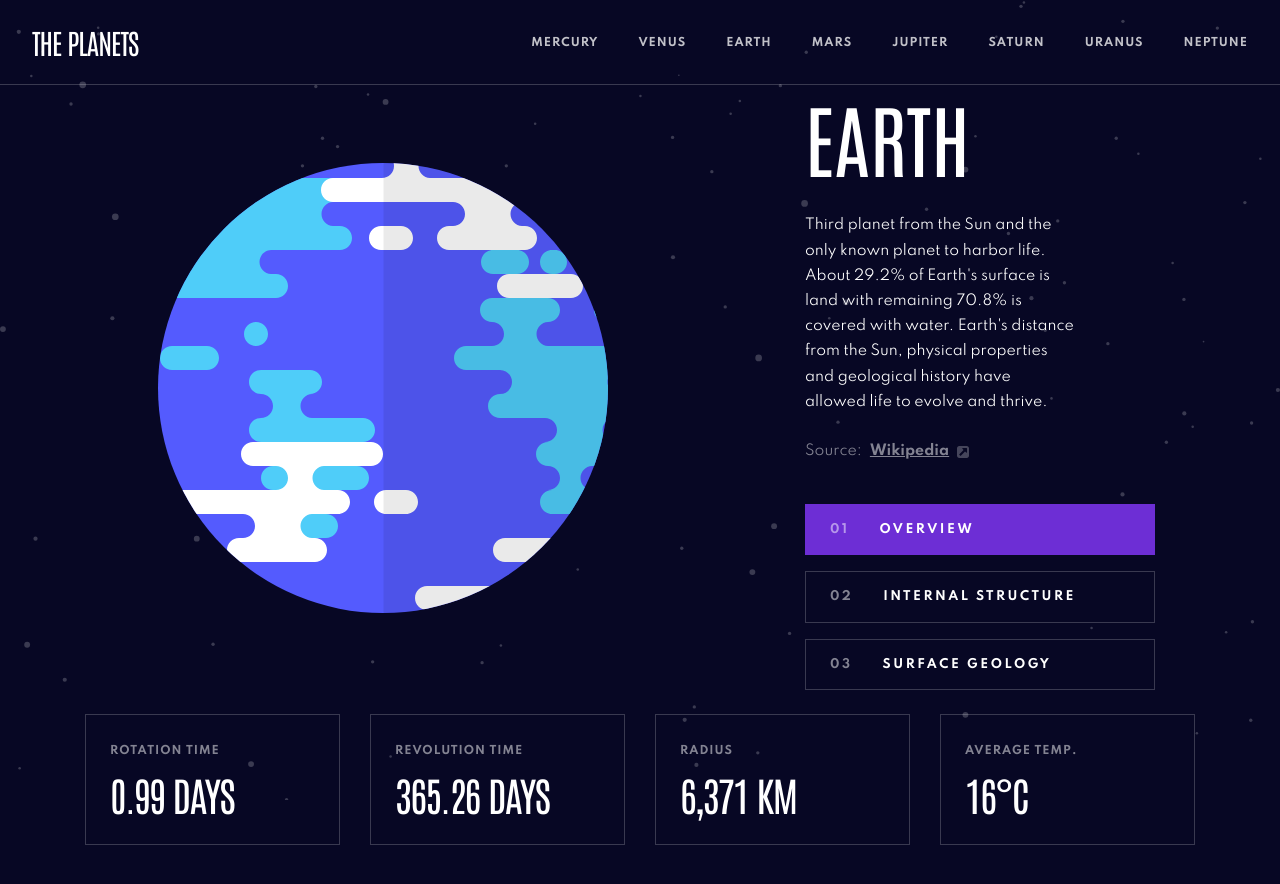
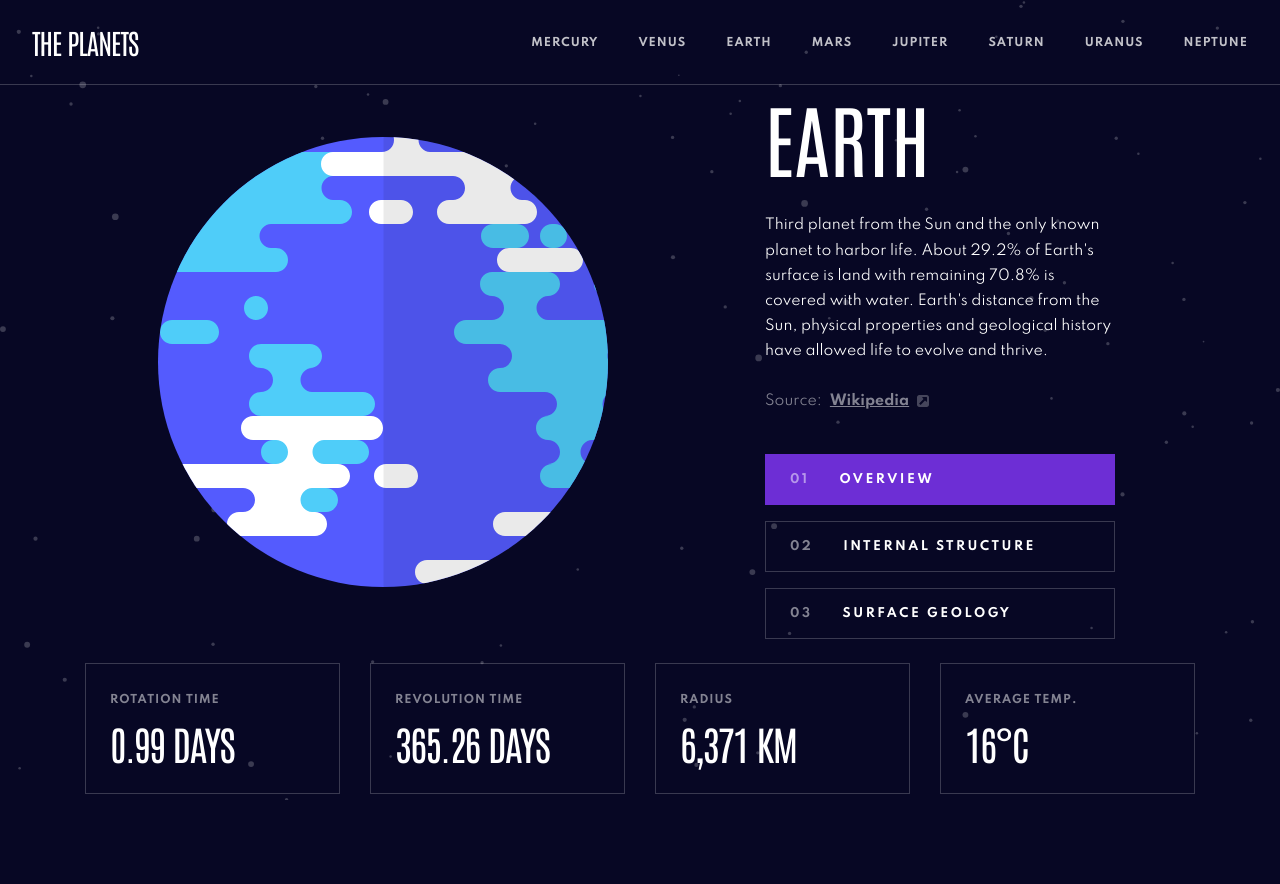
Before and after one commit to paladinescamila/Planets-Fact-Site, a React (Vite) app: page /earth in a window 1280 px wide. Shown: the top 884 px of the page. After the commit the page ends 850 px from the top, so only its background shows below. Built offline with nearby package versions, Linux system fonts and the light colour scheme.

Commit message:
Fix styles

```diff
--- a/src/components/PlanetInfo.tsx
+++ b/src/components/PlanetInfo.tsx
@@ -22,7 +22,7 @@ export default function PlanetInfo() {
 			<article id={planetID} className='flex flex-col items-center w-full flex-1 gap-6'>
 				<section
 					aria-labelledby='planet-heading'
-					className='flex flex-col lg:flex-row items-center w-full flex-1'>
+					className='flex flex-col lg:flex-row items-center w-full flex-1 lg:pr-41.25'>
 					<nav className='flex md:hidden w-full'>
 						<ul className='flex flex-row gap-2 justify-between w-full pt-5 border-b border-b-neutral-0/20 px-5'>
 							{STEPS.map((step) => (
@@ -54,7 +54,7 @@ export default function PlanetInfo() {
 						)}
 					</figure>
 
-					<div className='flex flex-row lg:flex-col gap-17.5 lg:gap-10 w-full lg:w-87.5 mr-0 lg:mr-41.25 px-4 md:px-10'>
+					<div className='flex flex-row lg:flex-col gap-17.5 lg:gap-10 w-full lg:w-87.5 px-4 md:px-10 lg:px-0'>
 						<div className='flex flex-col gap-4 md:gap-6 text-center md:text-left'>
 							<h1
 								id='planet-heading'
```
